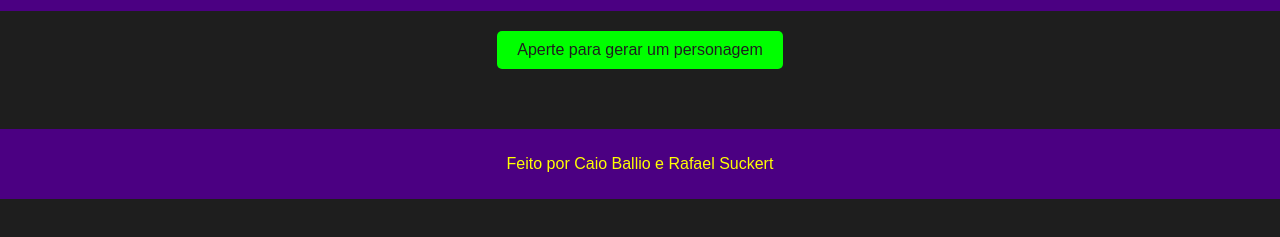
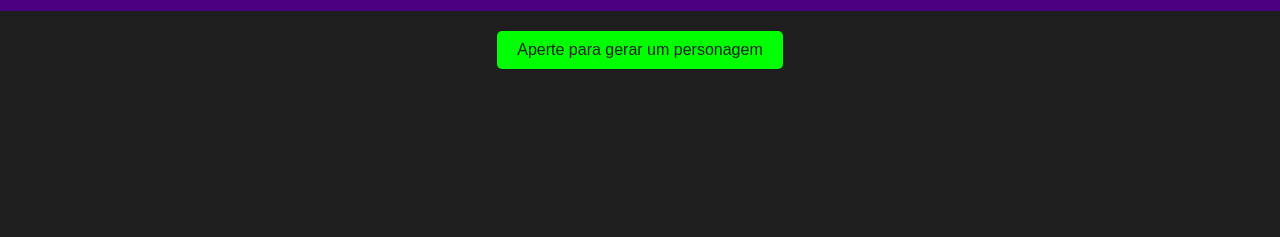
Before and after one commit to CaioBallio/garcia-API, a plain HTML site: page index.html in a window 1280 px wide. Shown: the part 89-326 px from the top of the page. Drawn offline with Linux system fonts and the light colour scheme.

Commit message:
Retira footer

```diff
--- a/index.html
+++ b/index.html
@@ -14,9 +14,7 @@
         <button id="generate-button">Aperte para gerar um personagem</button>
         <div id="character-container" class="character-container"></div>
     </main>
-    <footer>
-        <p>Feito por Caio Ballio e Rafael Suckert</p>
-    </footer>
+
     <script src="script.js"></script>
 </body>
 </html>
```
